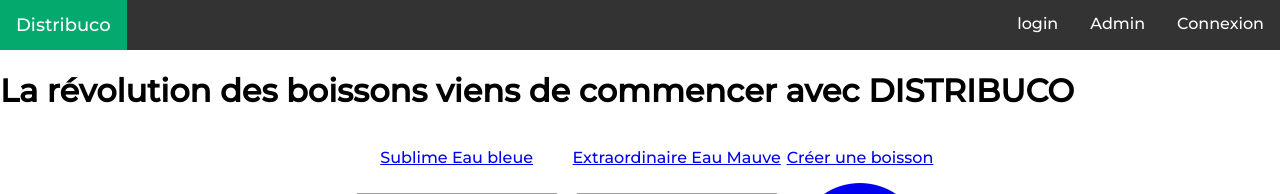
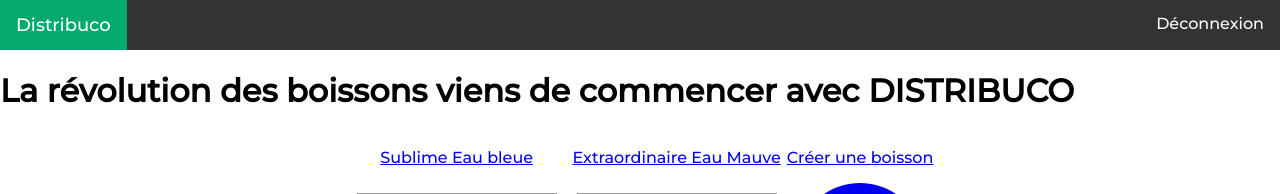
Before and after one commit to getlabbed/Distribuco, a Flask app: page /app in a window 1280 px wide. Shown: the top 194 px of the page. Run offline with Flask 2, Linux system fonts and the light colour scheme; the visitor is signed in with stand-in values (Sample User, id 1); parts of the project's set-up code (start-up, migrations or seed data) failed here and were passed over; some libraries are stand-ins or nearby versions; grey boxes are pictures that could not be loaded.

Commit message:
Added logout button

```diff
--- a/app/app.py
+++ b/app/app.py
@@ -5,7 +5,7 @@ app_bp = Blueprint('app', __name__)
 
 @app_bp.route('/') # Page d'accueil
 def drinkMenu():
-    return render_template('base.jinja')
+    return render_template('loginPage.jinja')
 
 @app_bp.route('/app') # Page sécurisée
 @login_is_required
--- a/app/auth/auth.py
+++ b/app/auth/auth.py
@@ -39,8 +39,8 @@ def login_is_required(function):
     return wrapper
 
 
-@auth_bp.route("/connexion") # réponse de l'authentification
-def connexion():
+@auth_bp.route("/login") # réponse de l'authentification
+def login():
     authorization_url, state = flow.authorization_url()
     session["state"] = state
     return redirect(authorization_url)
@@ -69,7 +69,7 @@ def callback():
     return redirect("/app")
 
 
-@auth_bp.route("/deconnexion")
-def deconnexion():
+@auth_bp.route("/logout")
+def logout():
     session.clear()
     return redirect("/")
--- a/app/templates/ajout.jinja
+++ b/app/templates/ajout.jinja
@@ -1,5 +1,8 @@
 {% extends "base.jinja" %}
-{% block title %}Distribuco{% endblock %}
+{% block title %}Distribuco{% endblock %}^
+{% block nav %}
+  <li><a href="/logout">Déconnexion</a></li>
+{% endblock %}
 {% block content %}
   </head>
   <body>
--- a/app/templates/base.jinja
+++ b/app/templates/base.jinja
@@ -21,11 +21,8 @@
     <header>
       <nav>
         <ul>
-          <li><a href="/connexion">Connexion</a></li>
-          <li><a href="/admin">Admin</a></li>
-          <li><a href="/login">login</a></li>
           <li class="logo">Distribuco</li>
-          {% block user %}{% endblock %}
+          {% block nav %}{% endblock %}
         </ul>
       </nav>
     </header>
--- a/app/templates/drinkMenu.jinja
+++ b/app/templates/drinkMenu.jinja
@@ -1,7 +1,7 @@
 {% extends "base.jinja" %}
 {% block title %}Distribuco{% endblock %}
-{% block user %}
-<li></li>
+{% block nav %}
+  <li><a href="/logout">Déconnexion</a></li>
 {% endblock %}
 {% block content %}
 <h1>La révolution des boissons viens de commencer avec DISTRIBUCO</h1>
```
Also changed, not shown: app/templates/loginPage.jinja (added, +8 -0 lines), app/templates/creation_boissons.jinja (deleted).
